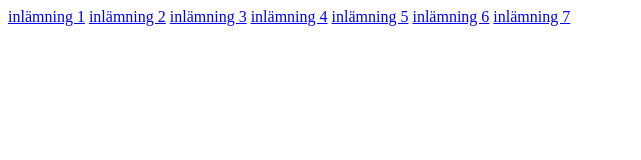
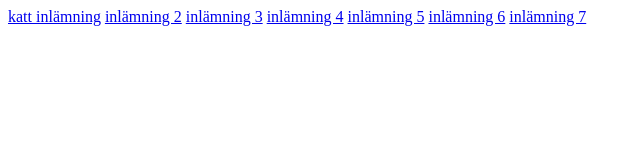
Before and after one commit to v1st07/v1st07.github.io, a plain HTML site: page index.html in a window 1280 px wide. Shown: the full height of the page, 0-641 px from the left. Drawn offline with Linux system fonts and the light colour scheme.

Commit message:
Update index.html

```diff
--- a/index.html
+++ b/index.html
@@ -7,7 +7,7 @@
 </head>
 <body>
 
-    <a href="kattsida/tobbes_genomgång.html">inlämning 1</a>
+    <a href="kattsida/tobbes_genomgång.html">katt inlämning</a>
     <a href="#">inlämning 2</a>
     <a href="#">inlämning 3</a>
     <a href="#">inlämning 4</a>
```
